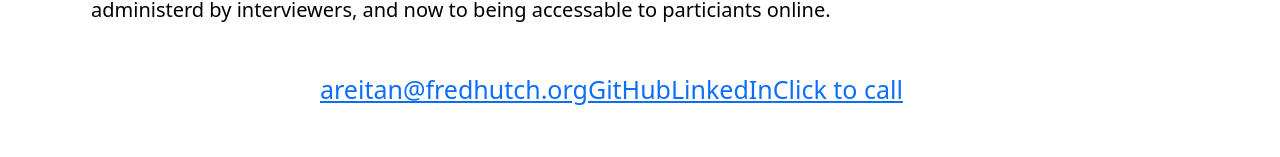
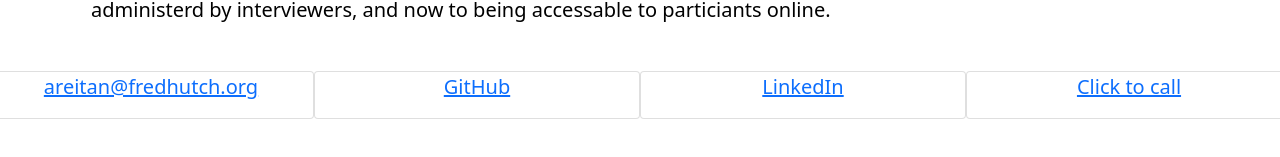
Before and after one commit to areitan/Portfolio_for_April_Reitan, a React (Create React App) app: page / in a window 1280 px wide. Shown: the part 539-696 px from the top of the page. Built offline with nearby package versions, Linux system fonts and the light colour scheme.

Commit message:
adding styling for footer

```diff
--- a/src/components/Footer.js
+++ b/src/components/Footer.js
@@ -4,21 +4,24 @@ const styles = {
   contactMe: {
     display: "flex",
     flexDirection: "row",
-    justifyContent: "spaceBetween",
-    alignItems: "spaceBetween",
-    fontSize: "25px",
-    justifyContent: "spaceEvenly",
+    justifyText: "center",
+    fontSize: "20px"
   }
 };
 
 function Footer() {
   return (
-    <div>
-      <div style={styles.contactMe}>
-        <h2 id="contact-me">Contact Me</h2>
-        <p><a href="mailto:areitan@fredhutch.org">areitan@fredhutch.org</a></p><br />
-        <p><a href="https://github.com/areitan">GitHub</a></p><br />
-        <p><a href="https://www.linkedin.com/in/april-reitan-4217559/">LinkedIn</a></p><br />
+    <div style={styles.contactMe} className='row '>
+      <div className='card col-3 text-center'>
+        <p><a href="mailto:areitan@fredhutch.org">areitan@fredhutch.org</a></p>
+      </div>
+      <div className='card col-3 text-center'>
+        <p><a href="https://github.com/areitan">GitHub</a></p>
+      </div>
+      <div className='card col-3 text-center'>
+        <p><a href="https://www.linkedin.com/in/april-reitan-4217559/">LinkedIn</a></p>
+      </div>
+      <div className='card col-3 text-center'>
         <p><a href="tel:2535081957">Click to call</a></p>
       </div>
     </div>
```
